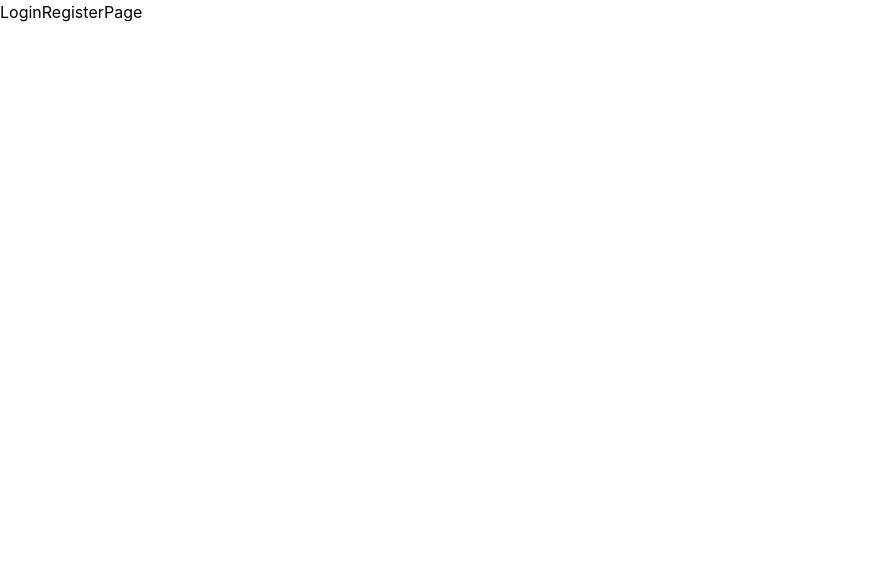
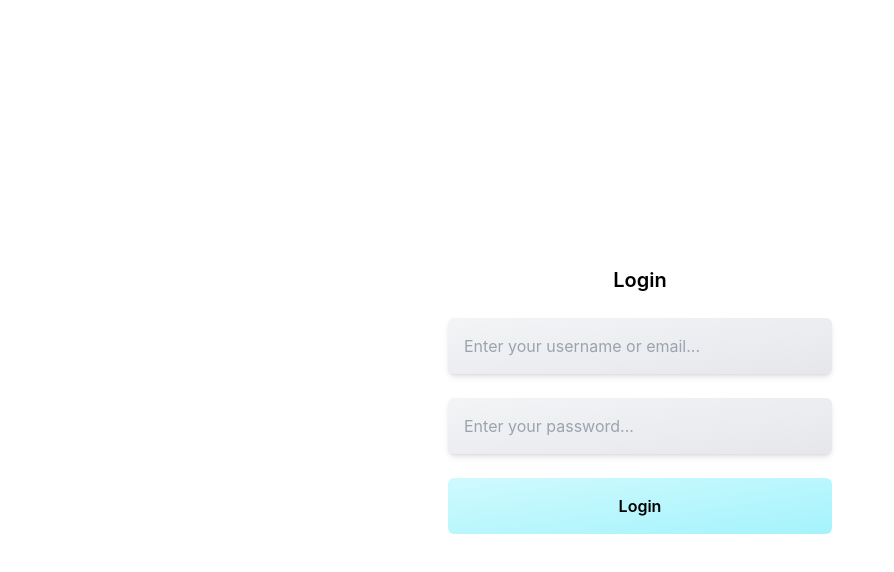
Before and after one commit to vladavoX/comment_section, a React (Vite) app in the folder client/: page /login in a window 1280 px wide. Shown: the top 572 px of the page, without its empty margins (0-894 px from the left). Built offline with nearby package versions, Linux system fonts and the light colour scheme.

Commit message:
Login and Register render logic with basic implemenation of functions

```diff
--- a/client/src/LoginRegisterPage.tsx
+++ b/client/src/LoginRegisterPage.tsx
@@ -1,10 +1,80 @@
+import { useState, useEffect } from 'react'
+import { useLocation } from 'react-router-dom'
+
 interface Props {
-  user: any
   setUser: React.Dispatch<React.SetStateAction<any>>
 }
 
-const LoginRegisterPage = ({ user, setUser }: Props) => {
-  return <div>LoginRegisterPage</div>
+const LoginRegisterPage = ({ setUser }: Props) => {
+  const [isLogin, setIsLogin] = useState(true)
+  const [values, setValues] = useState({
+    name: '',
+    username: '',
+    password: '',
+  })
+  const location = useLocation()
+
+  useEffect(() => {
+    if (location.pathname === '/login') {
+      setIsLogin(true)
+    } else if (location.pathname === '/register') {
+      setIsLogin(false)
+    }
+  }, [])
+
+  const handleChange = (e: React.ChangeEvent<HTMLInputElement>) => {
+    setValues({ ...values, [e.target.name]: e.target.value })
+  }
+
+  const handleSubmit = async (e: React.FormEvent<HTMLFormElement>) => {
+    e.preventDefault()
+    console.log(values)
+  }
+
+  return (
+    <div className='flex justify-center items-center h-screen w-screen'>
+      <form
+        className='flex flex-col items-center justify-center w-96 gap-6'
+        onSubmit={handleSubmit}
+      >
+        <h1 className='font-semibold text-xl'>
+          {isLogin ? 'Login' : 'Register'}
+        </h1>
+        {!isLogin && (
+          <input
+            type='text'
+            placeholder='Enter your name...'
+            className='w-full p-4 rounded-md outline-none bg-gradient-to-br from-gray-100 to-gray-200 shadow-md'
+            name='name'
+            value={values.name}
+            onChange={handleChange}
+            required
+          />
+        )}
+        <input
+          type='text'
+          placeholder='Enter your username or email...'
+          className='w-full p-4 rounded-md outline-none bg-gradient-to-br from-gray-100 to-gray-200 shadow-md'
+          name='username'
+          value={values.username}
+          onChange={handleChange}
+          required
+        />
+        <input
+          type='password'
+          placeholder='Enter your password...'
+          className='w-full p-4 rounded-md outline-none bg-gradient-to-br from-gray-100 to-gray-200 shadow-md'
+          name='password'
+          value={values.password}
+          onChange={handleChange}
+          required
+        />
+        <button className='w-full p-4 rounded-md font-semibold bg-gradient-to-br from-cyan-100 to-cyan-200 shadow-cyan-200'>
+          {isLogin ? 'Login' : 'Register'}
+        </button>
+      </form>
+    </div>
+  )
 }
 
 export default LoginRegisterPage
--- a/client/src/main.tsx
+++ b/client/src/main.tsx
@@ -21,21 +21,11 @@ const Root = () => {
     },
     {
       path: '/login',
-      element: (
-        <LoginRegisterPage
-          user={user}
-          setUser={setUser}
-        />
-      ),
+      element: <LoginRegisterPage setUser={setUser} />,
     },
     {
       path: '/register',
-      element: (
-        <LoginRegisterPage
-          user={user}
-          setUser={setUser}
-        />
-      ),
+      element: <LoginRegisterPage setUser={setUser} />,
     },
   ])
 
```
